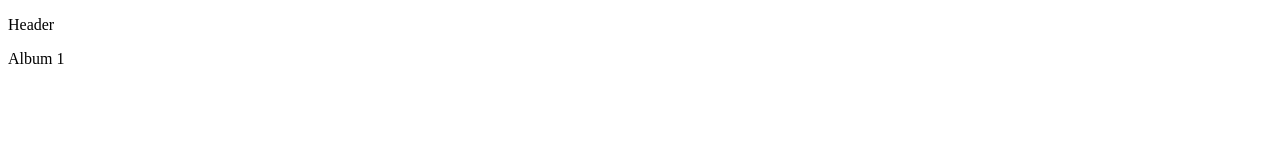
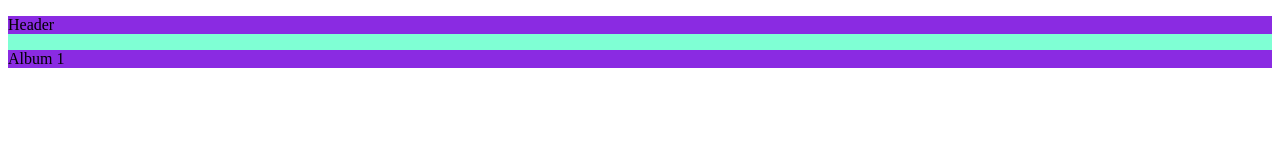
Before and after one commit to tommyeastman/reactNativeUdemy, a website: page index.html in a window 1280 px wide. Drawn offline with Linux system fonts and the light colour scheme.

Commit message:
forgot to save index before staging

```diff
--- a/index.html
+++ b/index.html
@@ -1,7 +1,19 @@
 <!DOCTYPE html>
 <html>
-    <head></head>
-    <body>
+
+<head></head>
+
+<body>
+    <style>
+div {
+    background-color:aquamarine
+}
+
+p{
+    background-color:blueviolet
+}
+    </style>
+
     <div>
         <div>
             <p>Header</p>
@@ -11,4 +23,5 @@
         </div>
     </div>
 </body>
+
 </html>
```
